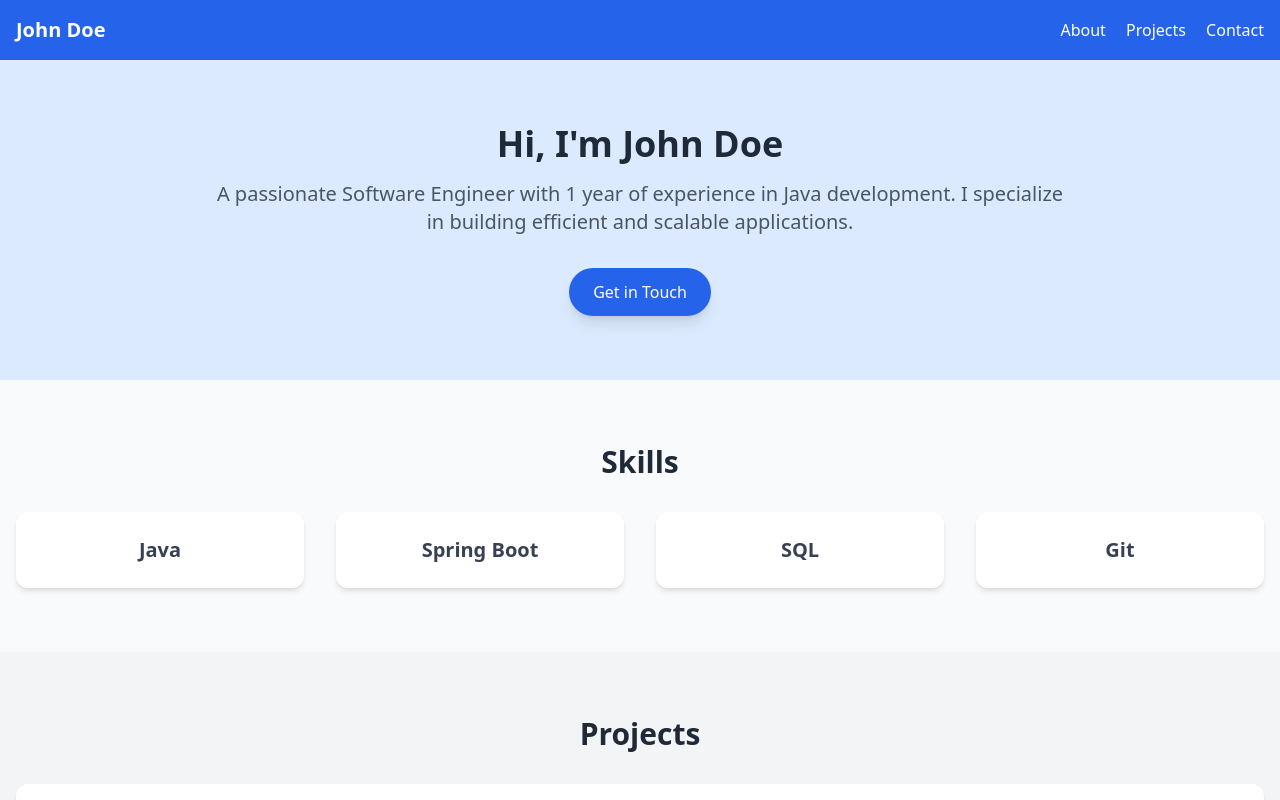
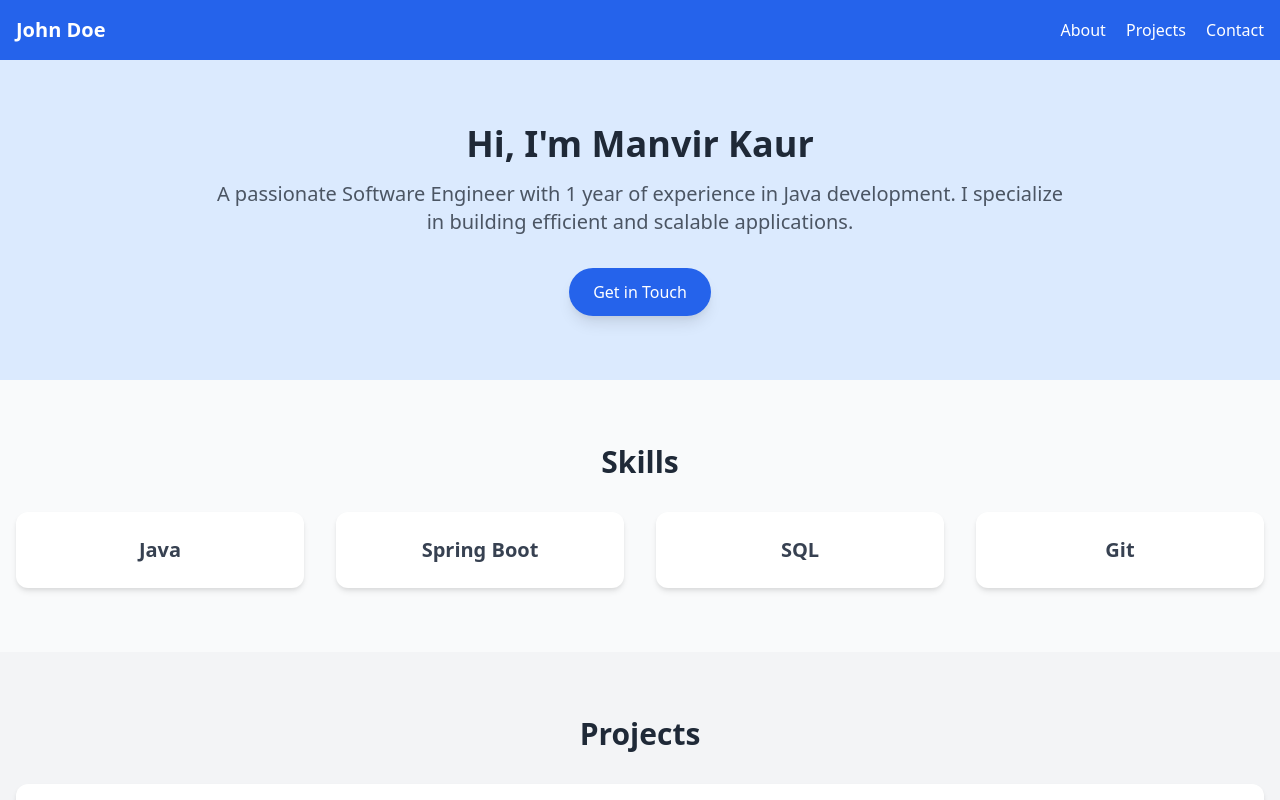
Before and after one commit to Kmanvir/Kmanvir.github.io, a plain HTML site: page index.html in a window 1280 px wide. Shown: the top 800 px of the page. Drawn offline with nearby package versions, Linux system fonts and the light colour scheme.

Commit message:
name change

```diff
--- a/index.html
+++ b/index.html
@@ -23,7 +23,7 @@
   <!-- Hero Section -->
   <section class="bg-blue-100 py-16" id="about">
     <div class="text-center max-w-4xl mx-auto px-4">
-      <h2 class="text-4xl font-semibold text-gray-800">Hi, I'm John Doe</h2>
+      <h2 class="text-4xl font-semibold text-gray-800">Hi, I'm Manvir Kaur</h2>
       <p class="mt-4 text-xl text-gray-600">A passionate Software Engineer with 1 year of experience in Java development. I specialize in building efficient and scalable applications.</p>
       <button onclick="showContactForm()" class="mt-8 bg-blue-600 text-white px-6 py-3 rounded-full shadow-lg hover:bg-blue-700 transition">Get in Touch</button>
     </div>
```
